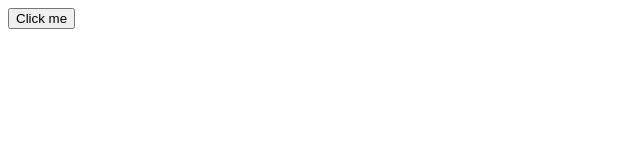
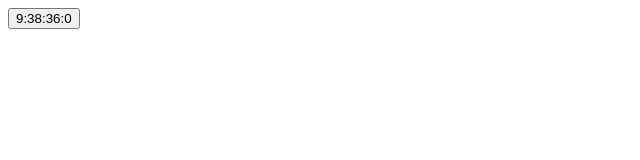
Before and after one commit to Deyso/test, a plain HTML site: page docs/index.html in a window 1280 px wide. Shown: the full height of the page, 0-640 px from the left. Drawn offline with Linux system fonts and the light colour scheme.

Commit message:
btn set for time

```diff
--- a/docs/client.js
+++ b/docs/client.js
@@ -2,6 +2,8 @@ const publicVapidKey =
   "BH64DqelDX9QUGQKB_cUAVIn5lIT5_tS0J3_hgzUD4n0IfMhOVBg3TIesiijU-Y7COJAKpPdeaQQ4wCv-RKRJ48";
 
 let btn = document.querySelector(".click-btn");
+let date = new Date();
+btn.innerHTML = `${date.getHours()}:${date.getMinutes()}:${date.getSeconds()}:${date.getUTCMilliseconds()}`;
 btn.addEventListener("click", () => {
   if ("serviceWorker" in navigator) {
     send().catch((err) => console.log(err));
--- a/docs/index.html
+++ b/docs/index.html
@@ -7,7 +7,7 @@
     <title>Document</title>
   </head>
   <body>
-      <button class="click-btn">Click me</button>
+      <button class="click-btn"></button>
       <script src="client.js"></script>
   </body>
 </html>
```
